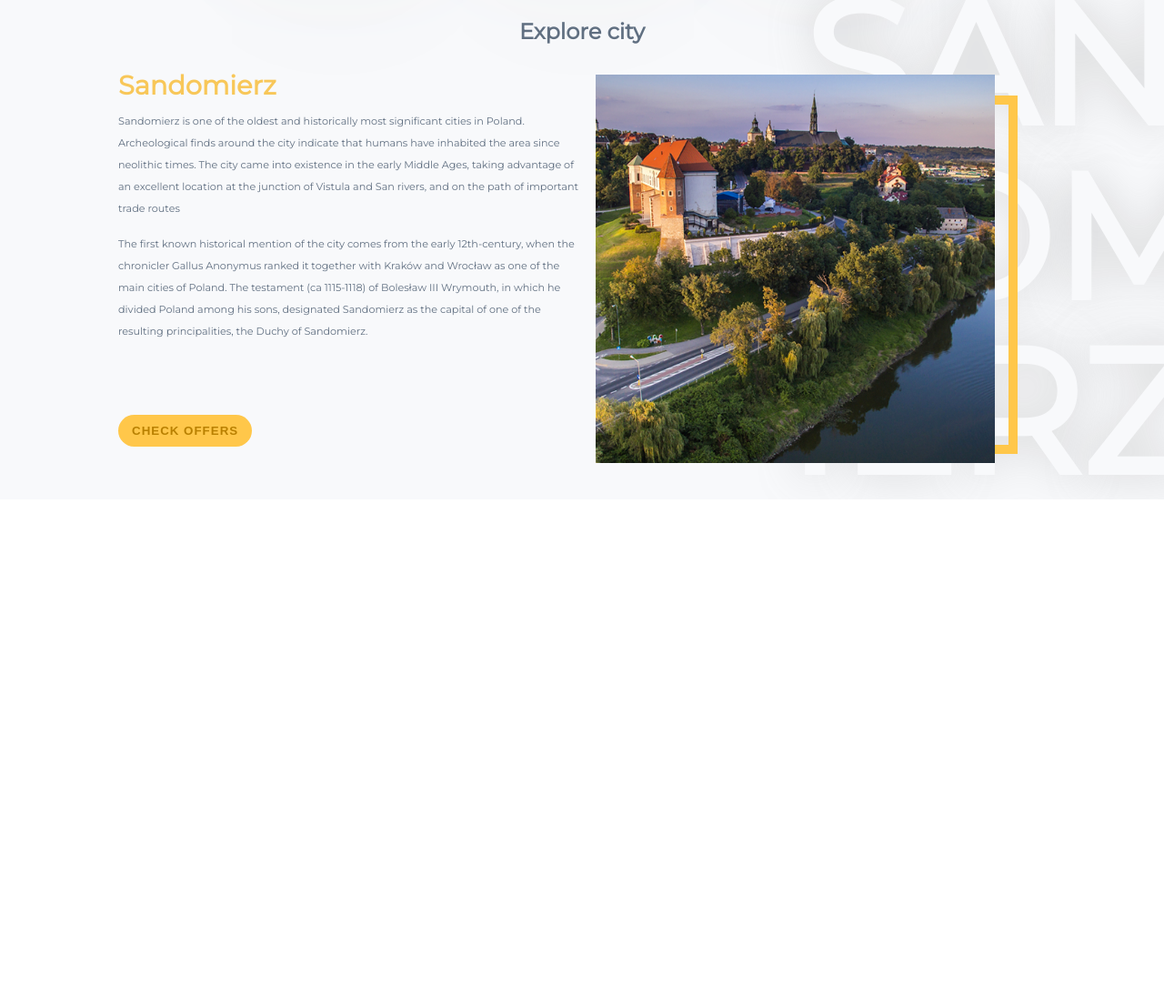
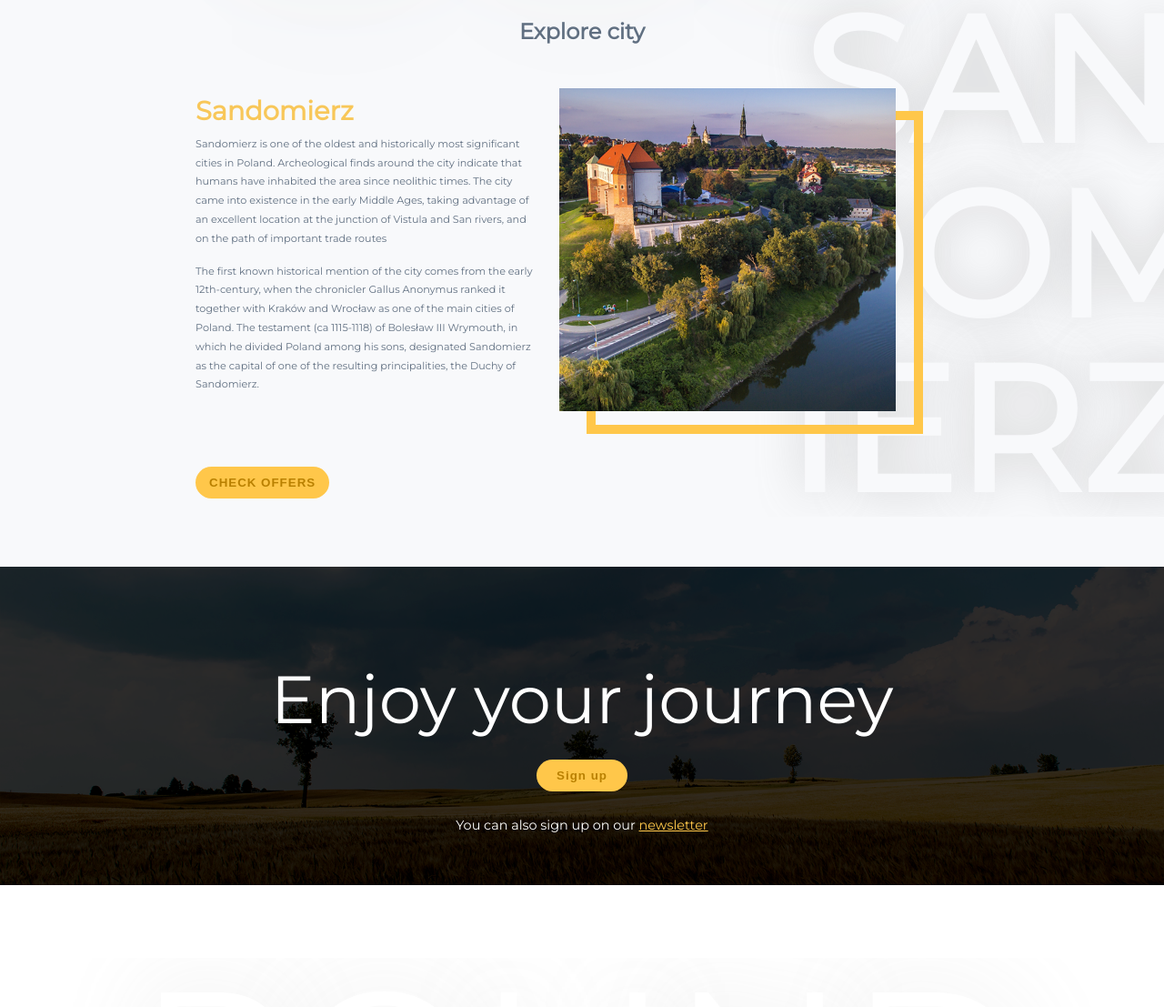
Before and after one commit to kamil-iskra/Polind, a plain HTML site: page index.html in a window 1280 px wide. Shown: the part 1693-2800 px from the top of the page at 91% size. Before the commit the page ends 2264 px from the top, so only its background shows below. Drawn offline with Linux system fonts and the light colour scheme.

Commit message:
Add footer

```diff
--- a/css/style.css
+++ b/css/style.css
@@ -71,6 +71,11 @@ table {
     background-image: url("../img/polind-header.gif");
     background-size: 100% 100%;
     background-repeat: no-repeat;
+}
+.header:after {
+    content: "";
+    display: block;
+    clear: both;
 }
 .header a {
     text-decoration: none;
@@ -244,6 +249,12 @@ main.content {
     padding-top: 30px;
 }
 
+main.content:after {
+    content: '';
+    display: block;
+    clear: both;
+}
+
 .search-content {
     display: -webkit-box;
     display: -ms-flexbox;
@@ -391,25 +402,25 @@ main.content {
 }
 
 .explore .content {
-    float: left;
-    margin: 0 130px;
-    padding-top: 30px;
+    display: -webkit-box;
+    display: -ms-flexbox;
+    display: flex;
+    -webkit-box-pack: justify;
+    -ms-flex-pack: justify;
+    justify-content: space-between;
+    padding-top: 50px;
+    margin: 0 215px;
     position: absolute;
     z-index: 1;
 }
 
-.explore .content:after {
-    content: "";
-    display: block;
-    clear: both;
-}
 
-.explore .content h2 {
+.explore h2 {
     font-weight: bold;
     font-size: 1.5rem;
     text-align: center;
-    padding: 20px;
-    width: 100%;
+    padding-top: 50px;
+    margin: 0 auto;
     color: #606f81;
 }
 
@@ -428,6 +439,7 @@ main.content {
     position: relative;
     overflow: hidden;
     z-index: 0;
+    top: -55px;
 }
 
 .explore .background span {
@@ -441,11 +453,10 @@ main.content {
 }
 
 .explore .content .text-content {
-    float: left;
-    width: 50%;
+    width: 380px;
     font-size: 0.7rem;
     color: #606f81;
-    line-height: 1.5rem;
+    line-height: 1.3rem;
 }
 
 .explore .content .text-content h2 {
@@ -476,21 +487,108 @@ main.content {
 }
 
 .explore .content .picture {
+    width: 370px;
+    height: 355px;
+    margin-left: 20px;
 }
-.explore .content .picture img {
-    width: 43%;
-    height: 43%;
-    margin: 15px 0 0 15px
+.explore .content .picture-border img {
+    width: 370px;
+    height: 355px;
 }
-.explore .content .picture::before {
+.explore .content .picture-border::after {
     content: '';
     display: block;
-    width: 43%;
-    height: 66%;
+    width: 370px;
+    height: 355px;
     position: absolute;
-    top: 22%;
-    left: 54%;
+    top: 75px;
+    left: 430px;
     border: 10px solid #ffc74a;
+    z-index: -1;
     overflow: hidden;
-    z-index: -1;
 }
+
+/* newsletter */
+section.newsletter {
+    display: -webkit-box;
+    display: -ms-flexbox;
+    display: flex;
+    -webkit-box-pack: center;
+    -ms-flex-pack: center;
+    justify-content: center;
+    -webkit-box-orient: vertical;
+    -webkit-box-direction: normal;
+    -ms-flex-direction: column;
+    flex-direction: column;
+    background: url('../img/newsletter-background.png') no-repeat;
+    background-size: 100%;
+    height: 350px;
+    text-align: center;
+    color: #ffffff;
+    font-family: 'Montserrat', sans-serif;
+}
+
+.newsletter h2 {
+    font-size: 4.6rem;
+    padding: 50px 0 0 0 ;
+}
+
+.newsletter button {
+    width: 100px;
+    margin: 30px auto;
+    color: #606f81;
+    font-weight: bold;
+    background: none;
+    border: none;
+    padding: 10px 15px;
+    border-radius: 30px;
+    letter-spacing: 1px;
+    cursor: pointer;
+    background-color: #ffc74a;
+    color: #b98000;
+}
+
+.newsletter p {
+    font-size: 0.9rem;
+}
+
+.newsletter a {
+    color: #ffc74a;
+}
+/* end newsletter*/
+
+/* footer */
+footer {
+    width:100%;
+    height:400px;
+    position:relative;
+    background-image: url('../img/polind-logo.png');
+    background-repeat: no-repeat;
+    background-position: center;
+    z-index: 1;
+}
+
+footer p {
+    font-weight: bold;
+    font-size: 1.2rem;
+    color: #606f81;
+    position: absolute;
+    top: 62%;
+    left: 38%;
+}
+
+footer:before {
+    width:100%;
+    height:100%;
+    content:"POLIND";
+    display:block;
+    position:relative;
+    bottom:-20%;
+    text-align: center;
+    font-size: 15rem;
+    color: #fff;
+    text-shadow: 0px 0px 100px rgba(150, 150, 150, 0.3);
+    z-index: 0;
+    overflow: hidden;
+}
+/*end footer*/
--- a/index.html
+++ b/index.html
@@ -124,8 +124,8 @@
                     </div>
                 </section>
                 <section class="explore">
+                    <h2>Explore city</h2>
                     <div class="content">
-                        <h2>Explore city</h2>
                         <div class="text-content">
                             <h2>Sandomierz</h2>
                             <p>Sandomierz is one of the oldest and historically most significant cities in Poland. Archeological finds around the city indicate that humans have inhabited the area since neolithic times. The city came into existence in the early Middle Ages, taking advantage of an excellent location at the junction of Vistula and San rivers, and on the path of important trade routes</p>
@@ -133,7 +133,9 @@
                             <button class="active">CHECK OFFERS</button>
                         </div>
                         <div class="picture">
-                            <img src="img/explore-photo.png" alt="Sandomierz">
+                            <div class="picture-border">
+                                <img src="img/explore-photo.png" alt="Sandomierz">
+                            </div>
                         </div>
                     </div>
                     <div class="background">
@@ -142,13 +144,17 @@
                         <span>IERZ</span>
                     </div>
                 </section>
-
+                <section class="newsletter">
+                    <h2>Enjoy your journey</h2>
+                    <button>Sign up</button>
+                    <p>You can also sign up on our <a href="#">newsletter</a></p>
+                </section>
             </main>
             <!-- End Main -->
 
             <!-- Footer -->
-            <footer class="content">
-                footer
+            <footer>
+                <p>All rights reserved by symu.co</p>
             </footer>
             <!-- End Footer -->
         </div>
```
Also changed, not shown: img/newsletter-background.png (added).
